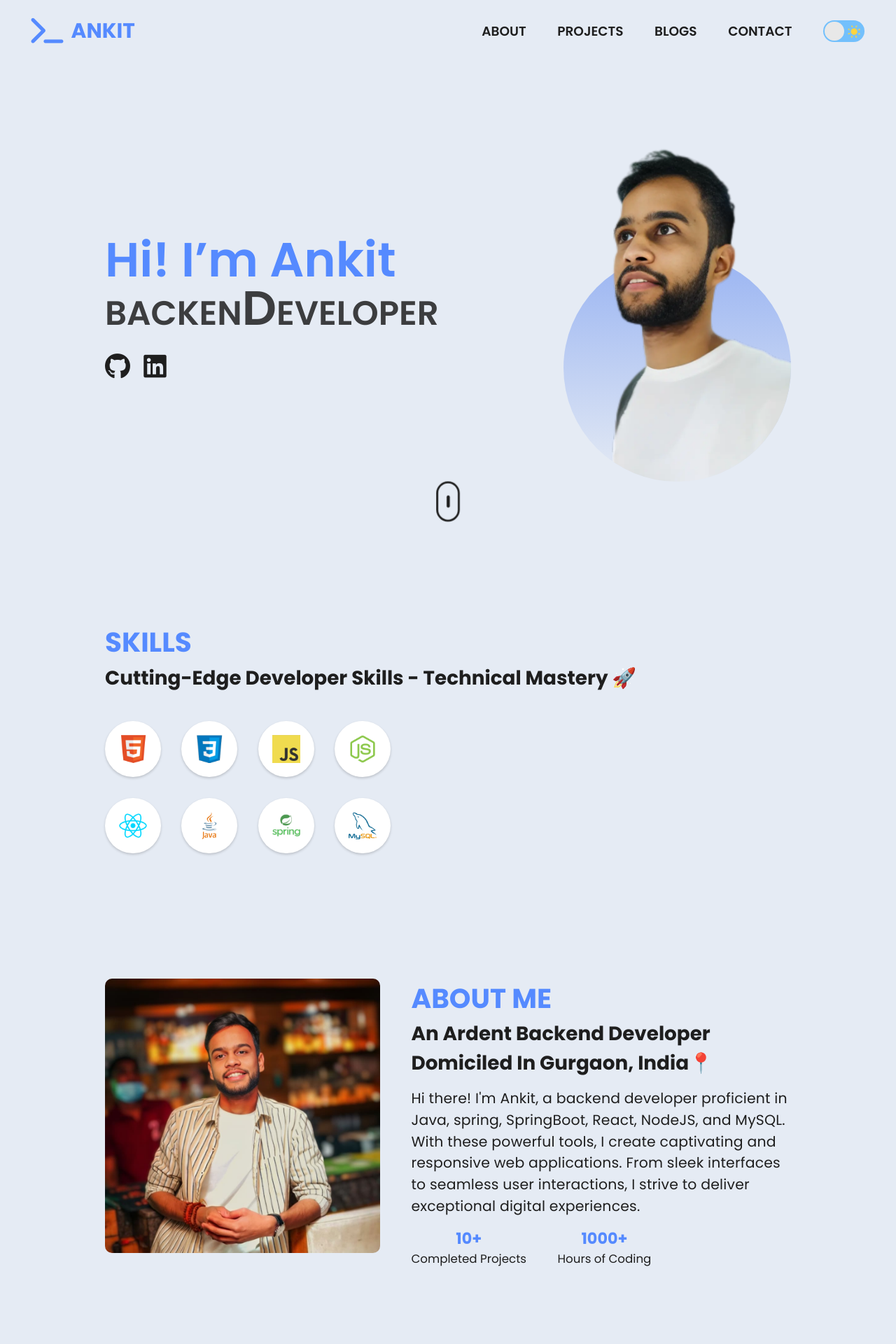
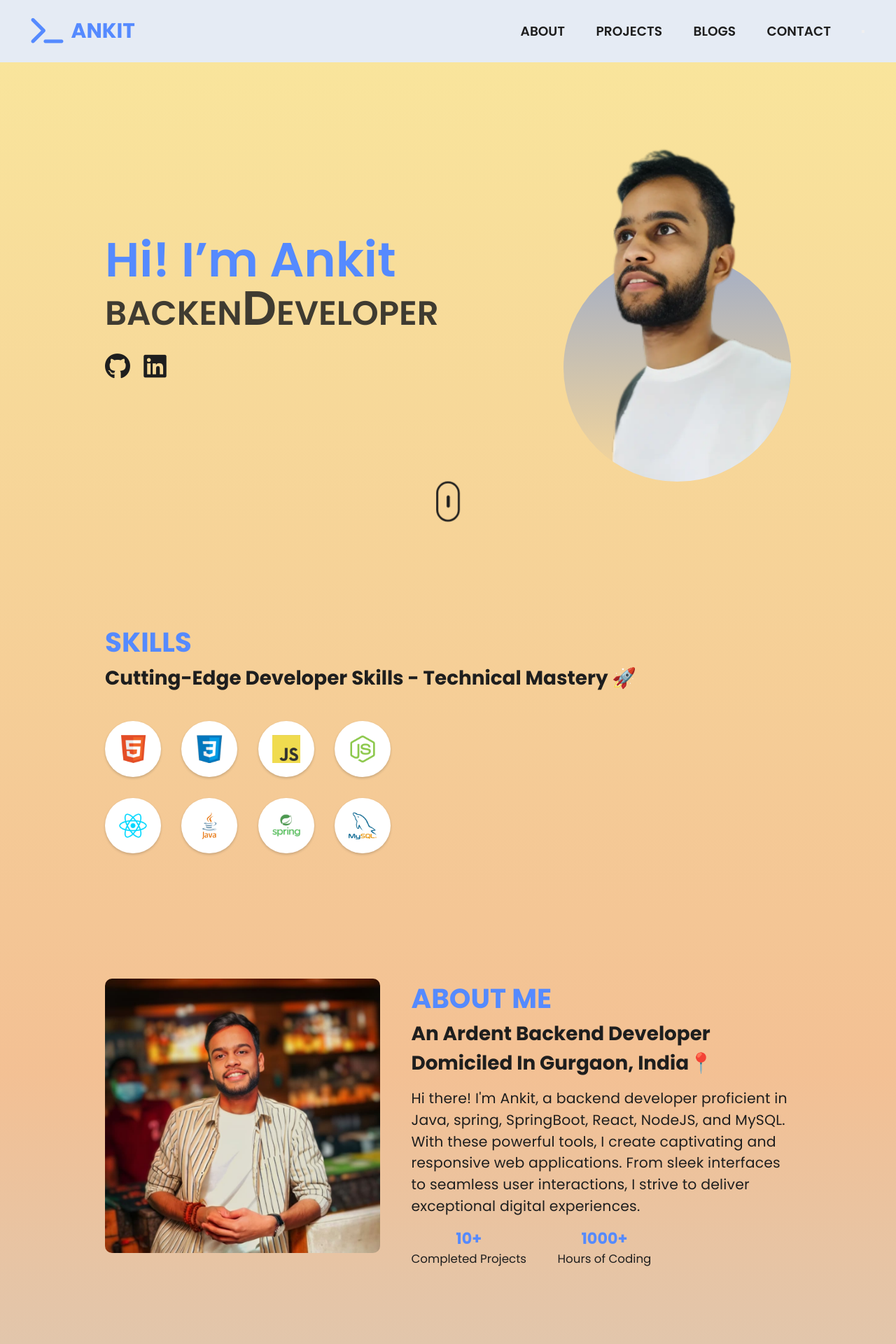
Before and after one commit to ankitgupta1020/Portfolio, a PHP site: page / in a window 1280 px wide. Shown: the top 1920 px of the page at 70% size. Run offline with PHP 8.4, Linux system fonts and the light colour scheme.

Commit message:
background color change

```diff
--- a/css/styles.css
+++ b/css/styles.css
@@ -54,10 +54,34 @@
 }
 
 /***********************/
+/* Body*/
+/***********************/
+
+
+/* body {
+  background-color: #00bfff52;
+} */
+/* body {
+  background: linear-gradient(to bottom, #ff0000, #00ff00, #0000ff);
+} */
+
+/* body {
+  background: linear-gradient(to right, #ff0000, #00ff00, #0000ff, #ffff00);
+} */
+
+ body {
+  background: linear-gradient(to bottom, #f1c40f69, #e780267e, #3498db65, #2ecc706d);
+}
+/* body {
+  background: linear-gradient(to bottom, #ffffff, #000000);
+  color: #ffffff; /* Set text color to white for high contrast */
+
+
+/***********************/
 /* THEME SWITCH */
 /***********************/
 
-.switch {
+/* .switch {
   background: none;
   border: none;
   cursor: pointer;
@@ -121,7 +145,7 @@
 }
 
 /* .switch:hover */
-.sun svg {
+/* .sun svg {
   animation: rotate 15s linear infinite;
 }
 
@@ -137,10 +161,10 @@
     -ms-transform: rotate(360deg);
     transform: rotate(360deg);
   }
-}
+} */
 
 /* .switch:hover */
-.moon svg {
+/* .moon svg {
   animation: tilt 5s linear infinite;
 }
 
@@ -178,7 +202,7 @@
   -webkit-transform: translateX(3rem);
   -ms-transform: translateX(3rem);
   transform: translateX(3rem);
-}
+} */
 
 /***********************/
 /* MOBILE NAV */
@@ -333,11 +357,9 @@ h1 span {
   width: 100%;
   aspect-ratio: 1 / 1;
   border-radius: 50%;
-  background: linear-gradient(
-    180deg,
-    rgba(78, 125, 240, 0.5) 0%,
-    rgba(106, 129, 251, 0) 100%
-  );
+  background: linear-gradient(180deg,
+      rgba(78, 125, 240, 0.5) 0%,
+      rgba(106, 129, 251, 0) 100%);
 }
 
 .hero-img {
@@ -507,7 +529,8 @@ h1 span {
 .slide {
   -webkit-flex-shrink: 0;
   flex-shrink: 0;
-  -webkit-flex-basis: 100%; /* Safari 6.1+ */
+  -webkit-flex-basis: 100%;
+  /* Safari 6.1+ */
   flex-basis: 100%;
 }
 
--- a/index.html
+++ b/index.html
@@ -7,7 +7,8 @@
   <meta name="viewport" content="width=device-width, initial-scale=1.0" />
 
 
-  <meta name="description" content="Experienced Backend Developer in Gurgaon specializing in Java and MySQL. Create captivating and responsive web applications with Ankit. Explore my portfolio now!" />
+  <meta name="description"
+    content="Experienced Backend Developer in Gurgaon specializing in Java and MySQL. Create captivating and responsive web applications with Ankit. Explore my portfolio now!" />
 
 
   <!-- FAVICON -->
@@ -352,8 +353,7 @@
         rel="noopener noreferrer">
         <i class="fa-brands fa-github"></i>
       </a>
-      <a class="social-link" title="X" href="https://x.com/AnkitGu93350210" target="_blank"
-        rel="noopener noreferrer">
+      <a class="social-link" title="X" href="https://x.com/AnkitGu93350210" target="_blank" rel="noopener noreferrer">
         <i class="fa-brands fa-x "></i>
       </a>
     </div>
```
